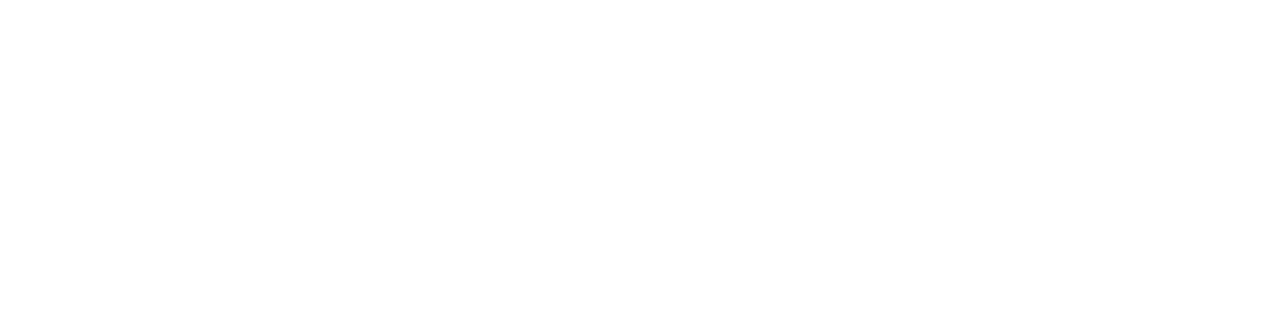
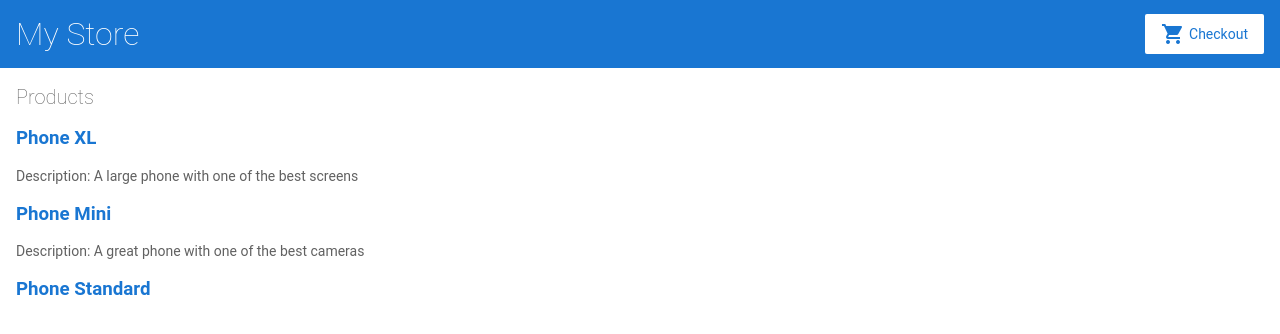
Before and after one commit to benevolenskiartour/angular-wqvf9m, an Angular app: page / in a window 1280 px wide. Shown: the top 334 px of the page. Built offline with nearby package versions, Linux system fonts and the light colour scheme.

Commit message:
1 file modified

```diff
--- a/src/app/product-list/product-list.component.html
+++ b/src/app/product-list/product-list.component.html
@@ -1,8 +1,14 @@
 <h2>Products</h2>
 <div *ngFor = "let product of products">
 <h3>
-  <a [title]{{product.name}}>
+
+  <a [title] = "product.name + ' details'">
+    {{product.name}}
+  </a>
 </h3>
+
+<p *ngIf = "product.description">
+  Description: {{product.description}}
 </div>
 
 <!--
```
